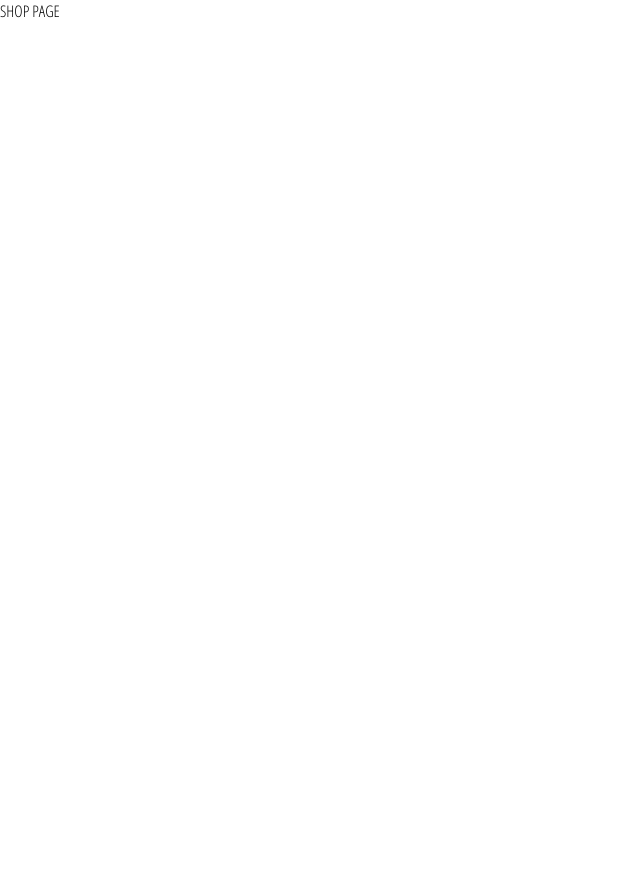
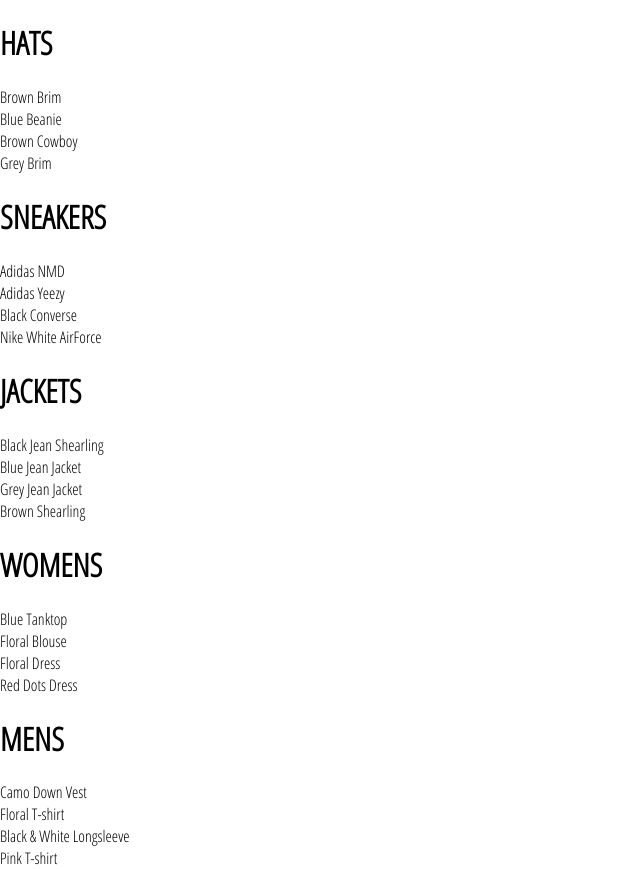
Before and after one commit to jannan1979/crwn-clothing, a React (Create React App) app: page /shop in a window 1280 px wide. Shown: the whole page, without its empty margins (0-640 px from the left). Before the commit the page ends 800 px from the top, so only its background shows below. Built offline with nearby package versions, Linux system fonts and the light colour scheme.

Commit message:
displaying shop items on the shop page

```diff
--- a/src/components/collection-preview/collection-preview.jsx
+++ b/src/components/collection-preview/collection-preview.jsx
@@ -1,3 +1,19 @@
 import React from 'react';
 
-import './collection-preview.style.scss';
+import './collection-preview.styles.scss';
+
+const CollectionPreview = ({ title, items }) => (
+    <div className='collection-preview'>
+    <h1 className='title'>{title.toUpperCase()}</h1>
+    <div className='preview'>
+    {
+      items
+      .filter((item, index) => index < 4)
+      .map((item) => (
+          <div key={item.id}>{item.name}</div>
+      )) }
+  </div>
+    </div>
+);
+
+export default CollectionPreview;
--- a/src/pages/shop/shop.component.jsx
+++ b/src/pages/shop/shop.component.jsx
@@ -1,6 +1,7 @@
 import React from 'react'
 
 import SHOP_DATA from './shop.data'
+import CollectionPreview from '../../components/collection-preview/collection-preview'
 
 
 class ShopPage extends React.Component {
@@ -13,9 +14,16 @@
     }
 
     render() {
+        const {collections} = this.state;
         return (
-            <div>SHOP PAGE</div>
-        )
+            <div className='shop-page'>
+            {
+                collections.map(({id, ...otherCollectionProps}) =>(
+                  <CollectionPreview key={id} {...otherCollectionProps} />
+                ))
+            }
+            </div>
+        );
     }
 }
 
```
